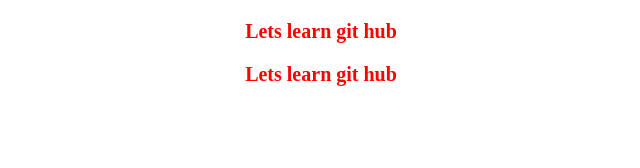
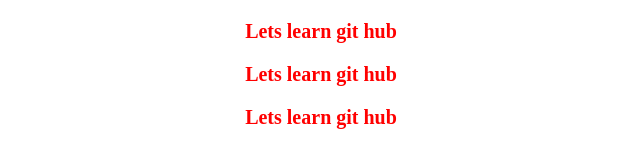
Before and after one commit to Priyanshupriya686/LearnGithub, a plain HTML site: page index.html in a window 1280 px wide. Shown: the whole page, without its empty margins (319-959 px from the left). Drawn offline with Linux system fonts and the light colour scheme.

Commit message:
push to dbs

```diff
--- a/index.html
+++ b/index.html
@@ -8,6 +8,7 @@
 </head>
 <body>
     <p class="para"> Lets learn git hub <br></p>
-    <p class="para"> Lets learn git hub </p>
+    <p class="para"> Lets learn git hub <br> </p>
+    <p class="para"> Lets learn git hub</p>
 </body>
 </html>
```
